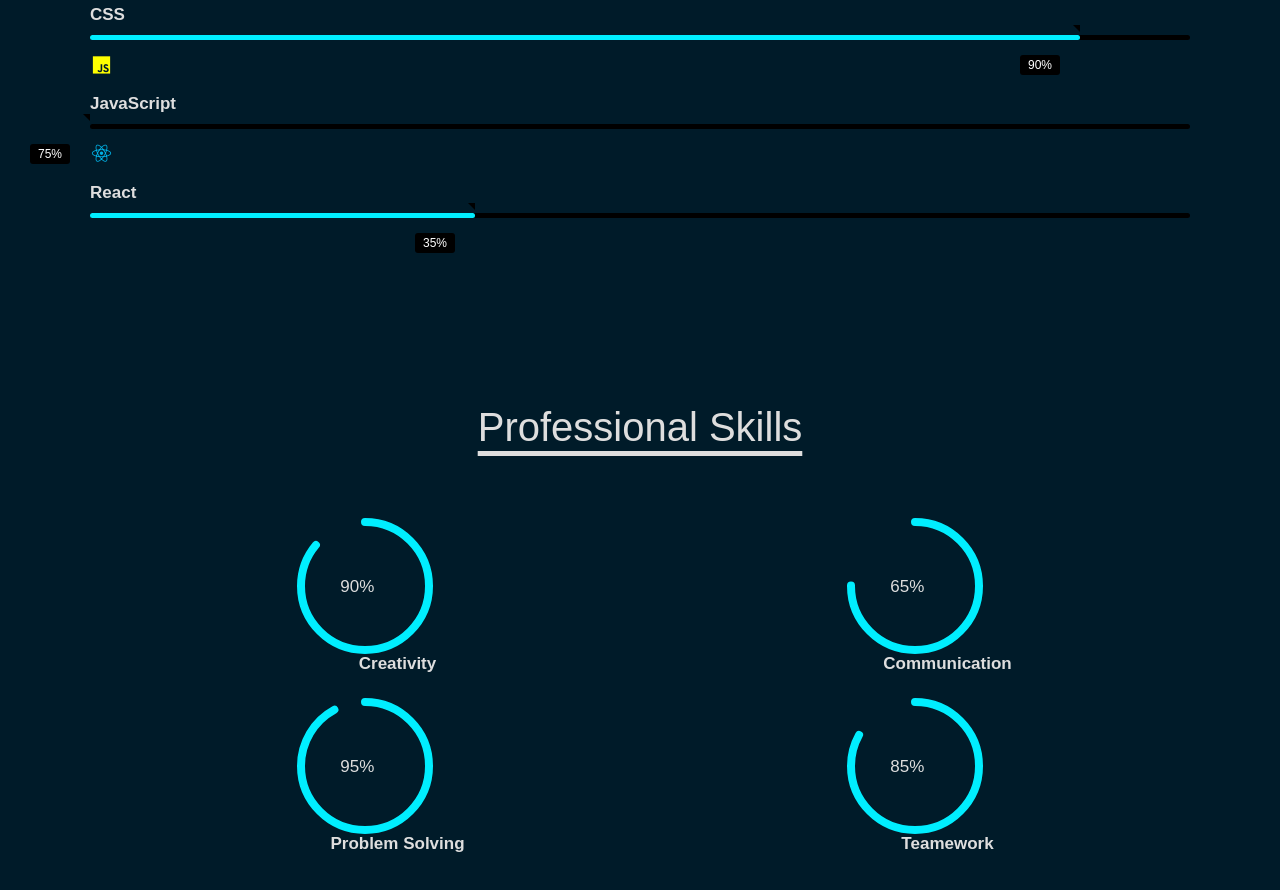
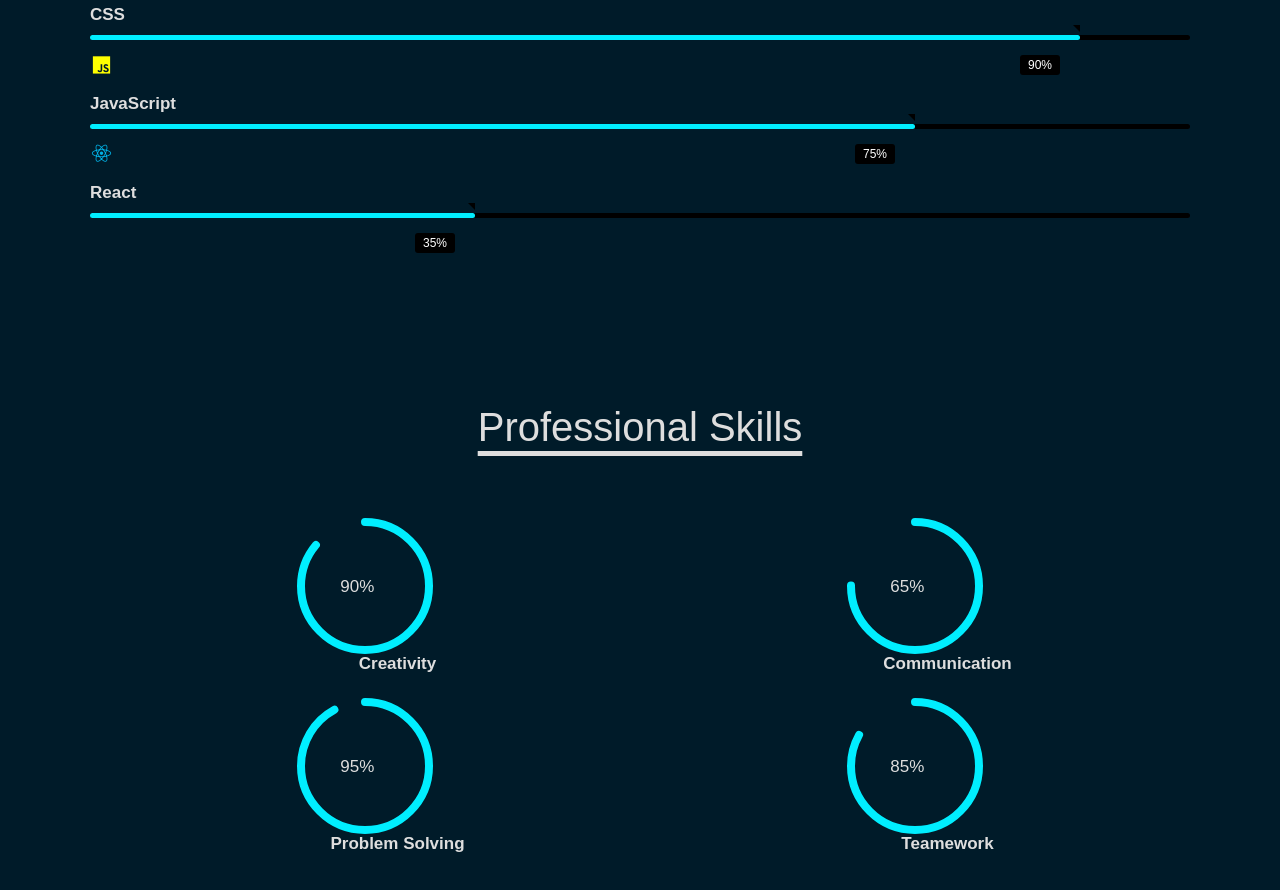
Before and after one commit to mdaleardc/ismail, a plain HTML site: page index.html in a window 1280 px wide. Shown: the part 2180-3070 px from the top of the page. Drawn offline with nearby package versions, Linux system fonts and the light colour scheme.

Commit message:
Update main.css

```diff
--- a/main.css
+++ b/main.css
@@ -367,7 +367,7 @@ section.section {
 	width: 90%;
 }
 
-.progress-line.Javascript span {
+.progress-line.javascript span {
 	width: 75%;
 }
 
```
